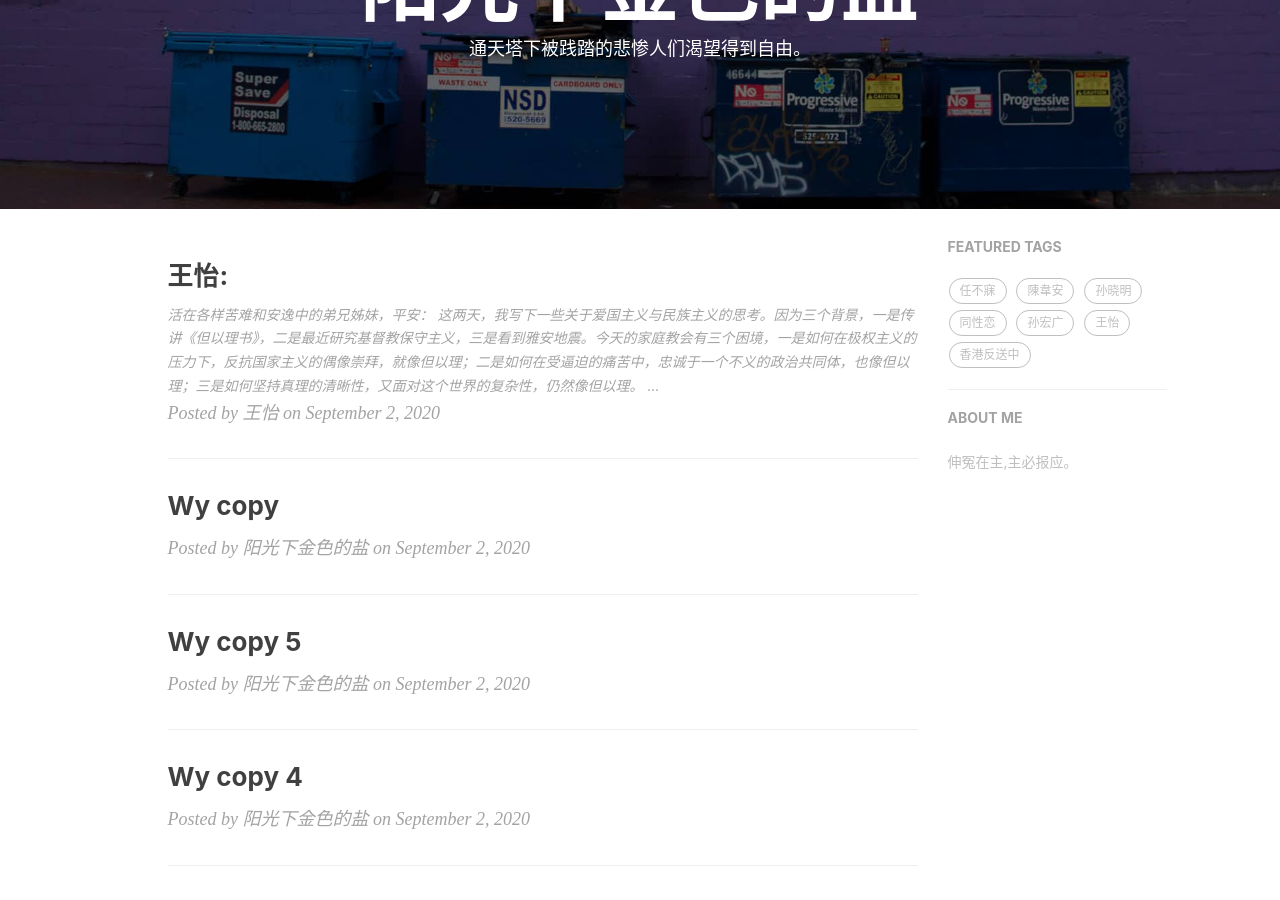
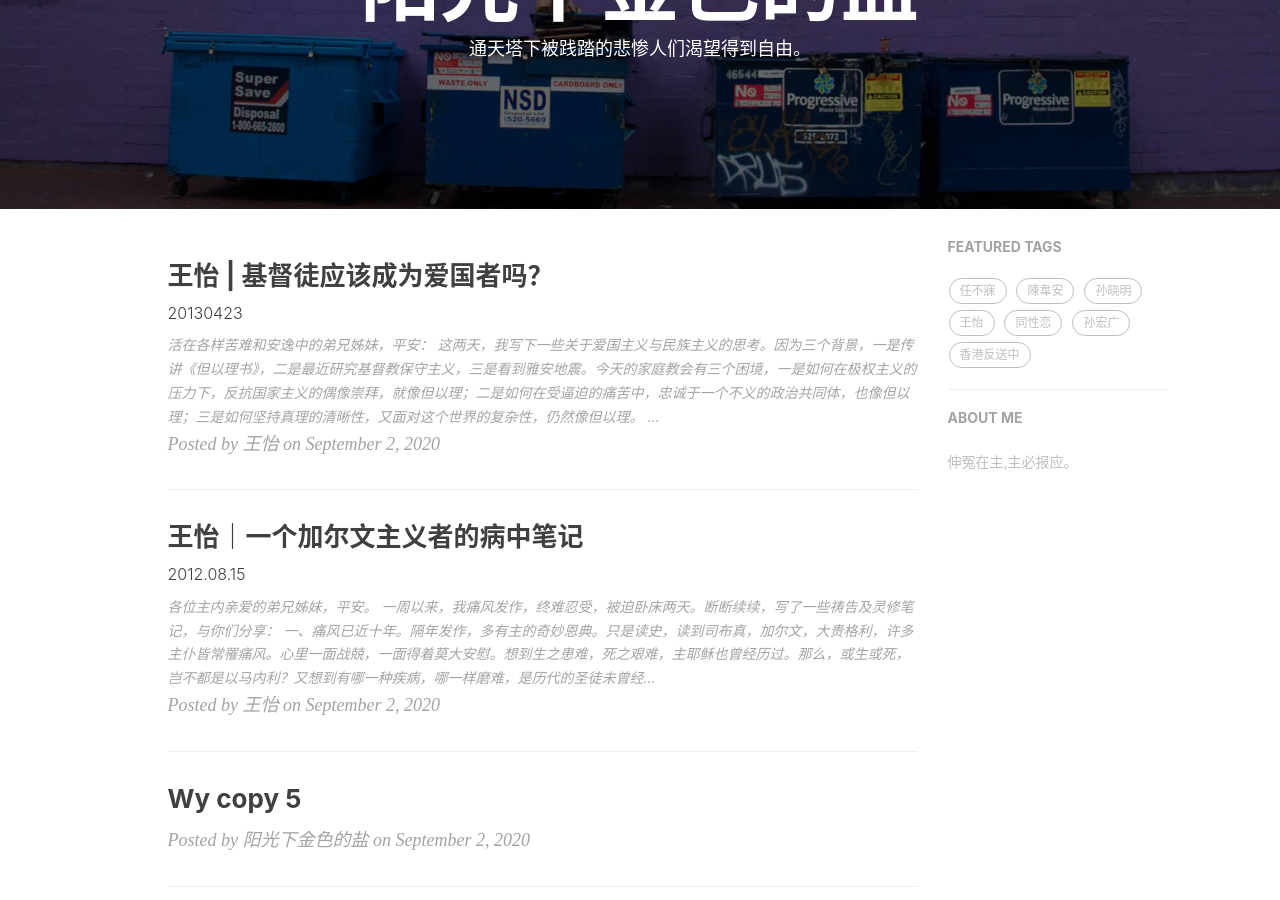
Before and after one commit to huayezhan/avalanche, a Jekyll site: the page built from index.html, in a window 1280 px wide and 900 px high, scrolled down 209 px. Built offline with Jekyll 4.4.1, drawn with Linux system fonts in a browser that asks for light colours; nearby versions of some CDN libraries; the list of posts is cut into pages by our own code; comment, search, counter and statistics services are not loaded; part of the change alters nothing that is shown.

Commit message:
modify92

```diff
--- a/_posts/2020-09-02-wy copy.markdown
+++ b/_posts/2020-09-02-wy copy.markdown
@@ -0,0 +1,44 @@
+---
+layout: post
+title: "王怡｜一个加尔文主义者的病中笔记"
+subtitle: '2012.08.15'
+author: "王怡"
+header-style: text
+tags:
+  - 王怡
+---
+各位主内亲爱的弟兄姊妹，平安。
+
+一周以来，我痛风发作，终难忍受，被迫卧床两天。断断续续，写了一些祷告及灵修笔记，与你们分享：
+
+一、痛风已近十年。隔年发作，多有主的奇妙恩典。只是读史，读到司布真，加尔文，大贵格利，许多主仆皆常罹痛风。心里一面战兢，一面得着莫大安慰。想到生之患难，死之艰难，主耶稣也曾经历过。那么，或生或死，岂不都是以马内利？又想到有哪一种疾病，哪一样磨难，是历代的圣徒未曾经历过的呢？
+
+如果我爱一个人，我岂不以和她同得一样的病，为意外的福乐吗。我若爱主，我岂不以与主同受一样苦难，为人生的六合彩吗。我若爱那在基督里的子民，我岂不以曾与神的子民同经忧患，为成功的人生吗？
+
+上周，面对几位会友失丧亲人的伤痛，我发现自己难以感同身受，因我距离这种伤痛已有数年时间。这真是罪人的卑微和可怜，如果一个人在三十年内，不曾失去过任何一个亲人，他有可能变作何等冷漠，何等远离人类的怪物啊。感谢主的美善，使我在这周的病痛与祈祷中，些微地参与了我的弟兄姊妹的命运。
+
+恩主啊，凡你受过的痛楚，你卑微的仆人实在不配承受。凡你所喜悦的圣徒曾罹患的苦难，你卑微的仆人实在不配经历。唯有地狱的痛楚和烈火，是信靠基督的圣徒不会承受的。恩主啊，你既救我脱离了那地狱的烈火，这骨头中火一般的疼痛，岂不是你珍贵的赏赐，是孩子得救的凭据吗。
+
+二、恩主啊，若仇敌借此攻击我，也求主许可，免得你的仆人自高自大，因安稳的日子而离弃你的恩典。孩子向主立志，在病痛期间，有五个祈愿，求主不要不应允我。
+
+1，省察己罪，祈恩蒙赦。
+2，因着苦难，学习顺从。
+3，记念十架，与主同行。
+4，感恩妻儿，交托教会。
+5，默想死亡，盼望天国。
+
+三、所谓加尔文主义者，就是在凡事上都看见上帝超自然主权的人。在受造物中，只有天使和加尔文主义者，在凡事上都看见了上帝并为此而战兢。故此，在罪人眼里，加尔文主义者是所有基督徒里最像魔鬼的人。而在魔鬼眼里，加尔文主义者是所有基督徒里最像他曾经的战友米迦勒的人。把加尔文主义者与仇敌区别开来的，是对上帝恩典的信靠。把加尔文主义者与其他弟兄区别开来的，是对上帝恩典的敬畏。
+
+所谓加尔文主义者，就是随时都相信一场超自然的宇宙性争战的人。在这场宇宙性争战中，正如一个伟大的战士所追求的成功，就是不断接近前线；一个加尔文主义者所追求的成功，就是怀着战惊的心在撒旦的黑名单上不断靠前。
+
+四、我们对上帝的主权和恩典的认识与敬畏，达到何等敬仰和绝对的地步，我们才能学习把自己降低到何等渺小和无能的地步。罪人的谦卑，首先不是道德性的，而是恩典性的。谦卑，首先与“神论”密切相关，其次才与“人论”密切相关。换言之，谦卑的实质，乃是一个人对上帝绝对主权的认识。
+
+譬如有两个职员，同时遇见一位不认识的上司。一个以为他遇见的是局长，一个以为他遇见的是总理。显而易见，后者的谦卑将远胜于前者。因此，请容我怀着谦卑之心说，一切阿米念主义者，在上帝面前都有着惊人的狂妄。一切不敬畏上帝全权的掌管和拣选的恩典的神学，都是放肆的，作乱犯上的，或至少也是冒失的。
+
+然而，魔鬼遍布于教会的一个试探，就是对上帝主权的更谦卑的敬畏，通常会更深地冒犯人的德行、灵性或权益，从而在人前被视为更具有攻击性的挑战，并被误认为傲慢。如果一位敬畏上帝的战士，在一群不信耶稣、不服真道的人中赢得了“谦卑”的口碑。我以为这口碑极其危险。因为一个真敬畏上帝的人，在不敬畏上帝的人面前，不太可能被视为谦卑，而更有可能被视为傲慢。
+
+与我们对上帝的主权与荣耀的敬畏相比，我们那些显在人前的灵性操练和道德成就，岂不仍是从自高自大的灵魂所排泄的、看不见的粪便吗。因为荣耀和主权若不能悉数归主，“做一个温良恭谦的基督徒”，甚至连这样的立志也可能偏离了福音，而几近于谋反。
+
+五、恩主啊，若为福音的缘故，我愿一生被一个人误解，被另一个人侮辱。被一个人藐视，又被另一个人攻击。直到这人真信靠和敬畏上帝主权的恩典，才发现以前对我的误解和伤害是错误的。因你传十字架的福音，岂不正是如此吗。
+
+在疾病中蒙福的仆人王怡，写于2012年8月15日
--- a/_posts/2020-09-02-wy.markdown
+++ b/_posts/2020-09-02-wy.markdown
@@ -1,7 +1,7 @@
 ---
 layout: post
-title: "王怡:"
-subtitle: ''
+title: "王怡 | 基督徒应该成为爱国者吗？"
+subtitle: '20130423'
 author: "王怡"
 header-style: text
 tags:
```
